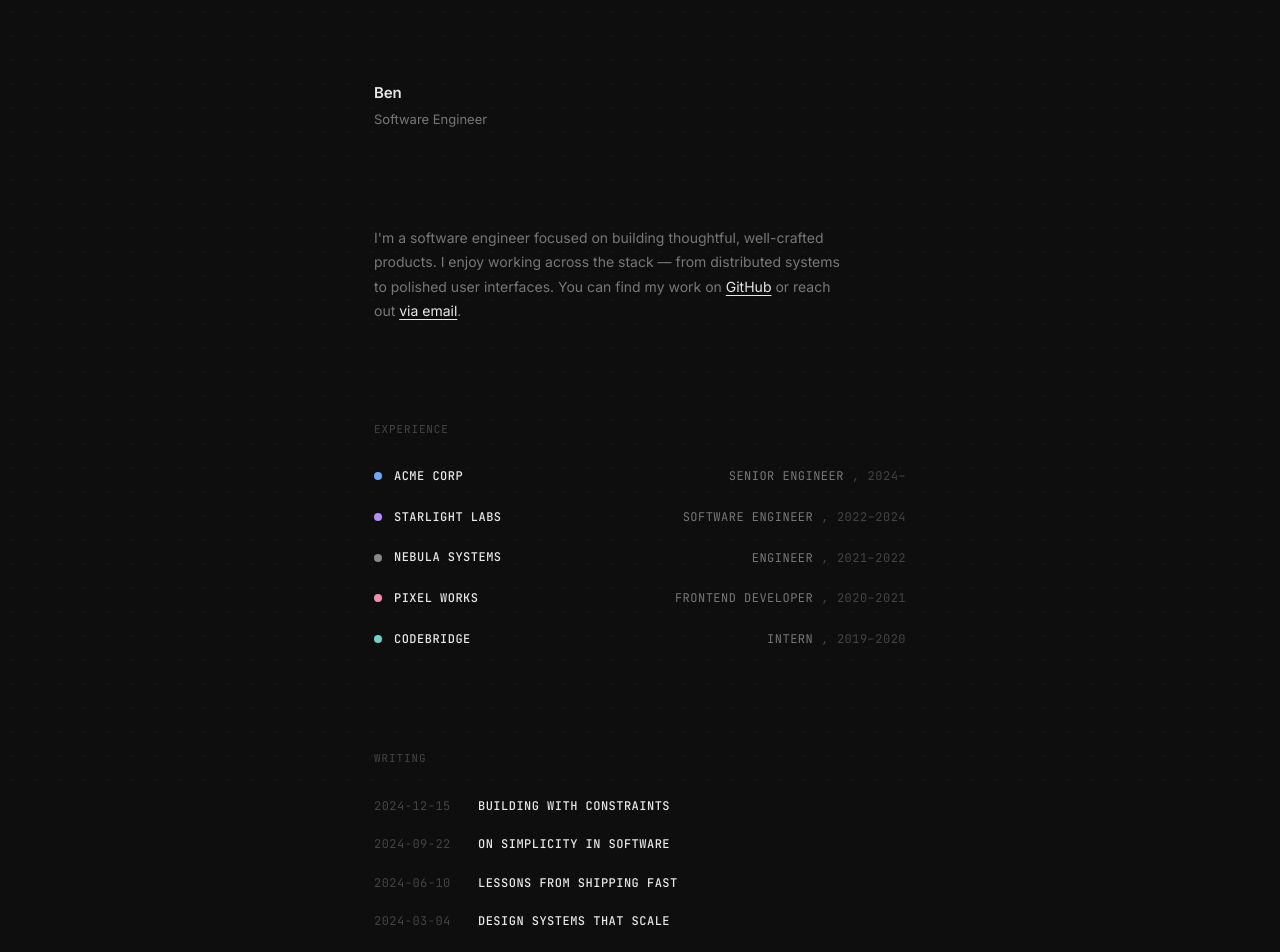
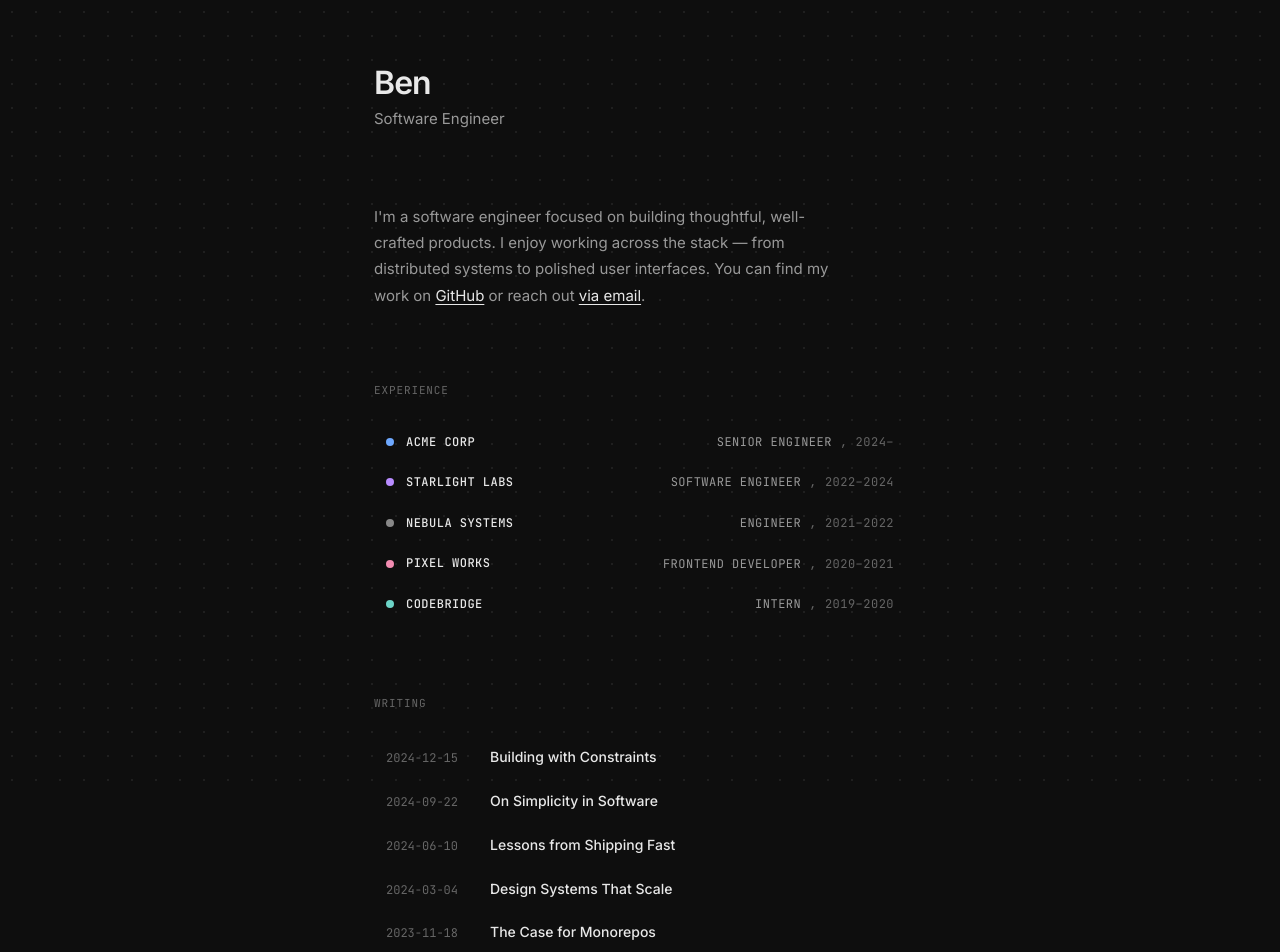
Before and after one commit to 8enji/spa-portfolio, a Next.js app: page / in a window 1280 px wide. Shown: the top 952 px of the page. Built offline with nearby package versions, Linux system fonts and the light colour scheme.

Commit message:
Apply designer feedback: typography, contrast, accent, hovers, spacing

```diff
--- a/src/app/globals.css
+++ b/src/app/globals.css
@@ -5,11 +5,13 @@
    ========================================= */
 :root {
     --bg: #0e0e0e;
-    --bg-dot: rgba(255, 255, 255, 0.04);
+    --bg-dot: rgba(255, 255, 255, 0.07);
     --fg: #e8e8e8;
-    --fg-muted: #777;
-    --fg-dim: #444;
-    --border: #1e1e1e;
+    --fg-muted: #999;
+    --fg-dim: #666;
+    --accent: #e8735a;
+    --accent-dim: rgba(232, 115, 90, 0.08);
+    --border: #2a2a2a;
     --dot-blue: #6ea8fe;
     --dot-purple: #b88cff;
     --dot-pink: #f28cb1;
@@ -18,7 +20,7 @@
     --font-sans: 'Inter', -apple-system, BlinkMacSystemFont, 'Segoe UI', sans-serif;
     --font-mono: 'JetBrains Mono', 'SF Mono', 'Cascadia Code', 'Fira Code', monospace;
     --content-width: 580px;
-    --section-gap: 96px;
+    --section-gap: 72px;
 }
 
 /* =========================================
@@ -41,7 +43,7 @@ body {
     background-color: var(--bg);
     color: var(--fg);
     font-family: var(--font-sans);
-    font-size: 14px;
+    font-size: 15px;
     line-height: 1.7;
     -webkit-font-smoothing: antialiased;
     -moz-osx-font-smoothing: grayscale;
@@ -66,10 +68,11 @@ body::before {
 a {
     color: var(--fg-muted);
     text-decoration: none;
-    transition: opacity 0.15s ease;
+    transition: color 0.15s ease;
 }
 
 a:hover {
+    color: var(--accent);
     text-decoration: underline;
 }
 
@@ -79,7 +82,7 @@ a:hover {
 .page {
     max-width: var(--content-width);
     margin: 0 auto;
-    padding: 80px 24px 120px;
+    padding: 64px 24px 96px;
 }
 
 /* =========================================
@@ -90,15 +93,16 @@ a:hover {
 }
 
 .header-name {
-    font-size: 15px;
+    font-size: 32px;
     font-weight: 600;
-    letter-spacing: -0.01em;
+    letter-spacing: -0.03em;
     color: var(--fg);
-    margin-bottom: 2px;
+    margin-bottom: 4px;
+    line-height: 1.2;
 }
 
 .header-subtitle {
-    font-size: 13px;
+    font-size: 15px;
     font-weight: 400;
     color: var(--fg-muted);
 }
@@ -111,7 +115,7 @@ a:hover {
 }
 
 .about-text {
-    font-size: 14px;
+    font-size: 15px;
     line-height: 1.75;
     color: var(--fg-muted);
     max-width: 480px;
@@ -122,10 +126,12 @@ a:hover {
     text-decoration-color: var(--fg-dim);
     text-underline-offset: 3px;
     text-decoration: underline;
+    transition: text-decoration-color 0.15s ease, color 0.15s ease;
 }
 
 .about-text a:hover {
-    text-decoration-color: var(--fg);
+    color: var(--accent);
+    text-decoration-color: var(--accent);
 }
 
 /* =========================================
@@ -138,7 +144,7 @@ a:hover {
 .career-list {
     display: flex;
     flex-direction: column;
-    gap: 12px;
+    gap: 4px;
 }
 
 .career-item {
@@ -150,7 +156,13 @@ a:hover {
     font-size: 12px;
     text-transform: uppercase;
     letter-spacing: 0.04em;
-    padding: 4px 0;
+    padding: 8px 12px;
+    border-radius: 6px;
+    transition: background-color 0.15s ease;
+}
+
+.career-item:hover {
+    background-color: var(--accent-dim);
 }
 
 .career-left {
@@ -206,21 +218,27 @@ a:hover {
 .blog-list {
     display: flex;
     flex-direction: column;
-    gap: 10px;
+    gap: 4px;
 }
 
 .blog-item {
     display: flex;
     align-items: baseline;
     gap: 16px;
-    font-family: var(--font-mono);
-    font-size: 12px;
-    text-transform: uppercase;
-    letter-spacing: 0.04em;
-    padding: 4px 0;
+    font-size: 14px;
+    padding: 8px 12px;
+    border-radius: 6px;
+    transition: background-color 0.15s ease;
+    color: var(--fg-muted);
+}
+
+.blog-item:hover {
+    background-color: var(--accent-dim);
 }
 
 .blog-date {
+    font-family: var(--font-mono);
+    font-size: 12px;
     color: var(--fg-dim);
     font-variant-numeric: tabular-nums;
     flex-shrink: 0;
@@ -230,10 +248,11 @@ a:hover {
 .blog-title {
     color: var(--fg);
     font-weight: 500;
+    font-family: var(--font-sans);
 }
 
-.blog-title:hover {
-    text-decoration: underline;
+.blog-item:hover .blog-title {
+    color: var(--accent);
 }
 
 /* =========================================
@@ -257,8 +276,8 @@ a:hover {
     display: flex;
     justify-content: space-between;
     align-items: center;
-    font-size: 12px;
-    color: var(--fg-dim);
+    font-size: 13px;
+    color: var(--fg-muted);
 }
 
 .footer-links {
@@ -267,12 +286,12 @@ a:hover {
 }
 
 .footer-links a {
-    color: var(--fg-dim);
-    font-size: 12px;
+    color: var(--fg-muted);
+    font-size: 13px;
 }
 
 .footer-links a:hover {
-    color: var(--fg-muted);
+    color: var(--accent);
     text-decoration: underline;
 }
 
@@ -317,11 +336,15 @@ a:hover {
    ========================================= */
 @media (max-width: 600px) {
     .page {
-        padding: 48px 20px 80px;
+        padding: 40px 20px 64px;
     }
 
     :root {
-        --section-gap: 64px;
+        --section-gap: 56px;
+    }
+
+    .header-name {
+        font-size: 26px;
     }
 
     .career-item {
```
